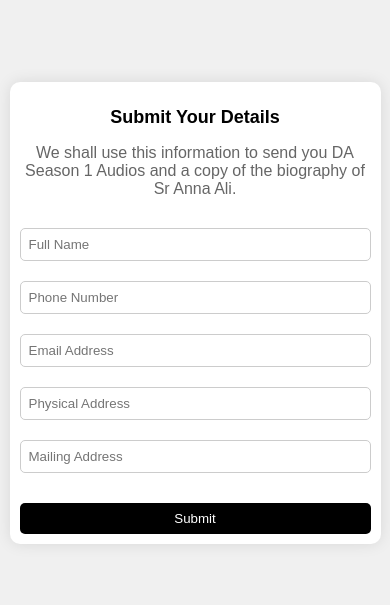
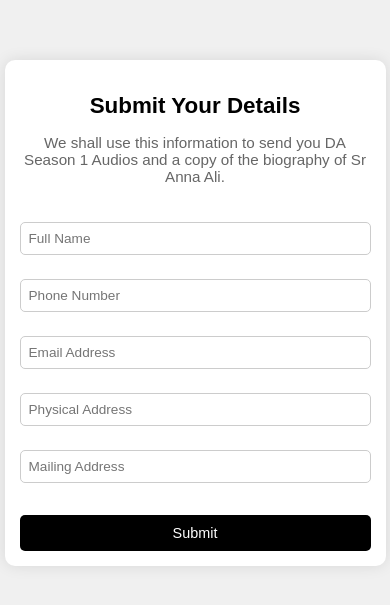
Before and after one commit to SrAnnaAli/SubmitDetailsForm, a plain HTML site: page index.html in a window 390 px wide. Shown: the part 109-714 px from the top of the page. Drawn offline with Linux system fonts and the light colour scheme.

Commit message:
Update index.html

```diff
--- a/index.html
+++ b/index.html
@@ -18,30 +18,33 @@
             height: 100vh;
             background-color: #f0f0f0;
             font-family: Arial, sans-serif;
+            font-size: 16px; /* Base font size for readability */
         }
         .form-container {
             background-color: #ffffff;
-            padding: 20px;
+            padding: 30px;
             border-radius: 10px;
             box-shadow: 0 0 15px rgba(0, 0, 0, 0.1);
             width: 90%;
-            max-width: 500px;
+            max-width: 600px; /* Adjusted max-width */
             text-align: center;
         }
         h2 {
-            margin-bottom: 10px;
+            margin-bottom: 15px;
+            font-size: 1.8rem; /* Responsive heading for desktop */
             color: black;
         }
         h3 {
-            margin-bottom: 20px;
+            margin-bottom: 25px;
+            font-size: 1.2rem; /* Slightly smaller sub-heading */
             color: #666;
-            font-size: 16px;
             font-weight: normal;
         }
         input[type="text"], input[type="tel"], input[type="email"] {
             width: 100%;
-            padding: 10px;
-            margin: 10px 0;
+            padding: 12px;
+            margin: 12px 0;
+            font-size: 1rem; /* Font size for inputs */
             border: 1px solid #ccc;
             border-radius: 5px;
             box-sizing: border-box;
@@ -49,8 +52,9 @@
         input[type="submit"] {
             background-color: black;
             color: white;
+            font-size: 1.1rem; /* Slightly larger for better visibility */
             border: none;
-            padding: 12px;
+            padding: 14px;
             width: 100%;
             border-radius: 5px;
             cursor: pointer;
@@ -62,29 +66,69 @@
         }
         #thankYouMessage {
             display: none;
-            margin-top: 20px;
+            margin-top: 25px;
+            font-size: 1.2rem; /* Larger thank you message */
             color: black;
         }
 
         /* Responsive styles */
+        @media (max-width: 1024px) {
+            .form-container {
+                padding: 20px;
+            }
+            h2 {
+                font-size: 1.6rem; /* Adjust font size for tablets */
+            }
+            h3 {
+                font-size: 1.1rem;
+            }
+            input[type="text"], input[type="tel"], input[type="email"] {
+                font-size: 1rem;
+                padding: 10px;
+            }
+            input[type="submit"] {
+                font-size: 1rem;
+                padding: 12px;
+            }
+        }
+
         @media (max-width: 768px) {
             .form-container {
-                padding: 15px;
+                padding: 18px;
             }
-            input[type="text"], input[type="tel"], input[type="email"], input[type="submit"] {
-                padding: 10px;
+            h2 {
+                font-size: 1.5rem; /* Adjust font size for smaller tablets */
+            }
+            h3 {
+                font-size: 1rem;
+            }
+            input[type="text"], input[type="tel"], input[type="email"] {
+                font-size: 0.9rem;
+                padding: 9px;
+            }
+            input[type="submit"] {
+                font-size: 0.95rem;
+                padding: 11px;
             }
         }
 
         @media (max-width: 480px) {
             .form-container {
-                padding: 10px;
+                padding: 15px;
             }
             h2 {
-                font-size: 18px;
+                font-size: 1.4rem; /* Font size for mobile */
             }
-            input[type="text"], input[type="tel"], input[type="email"], input[type="submit"] {
+            h3 {
+                font-size: 0.95rem;
+            }
+            input[type="text"], input[type="tel"], input[type="email"] {
+                font-size: 0.85rem;
                 padding: 8px;
+            }
+            input[type="submit"] {
+                font-size: 0.9rem;
+                padding: 10px;
             }
         }
     </style>
@@ -92,7 +136,7 @@
 <body>
 
     <div class="form-container">
-        <!-- Main Title without underline -->
+        <!-- Main Title -->
         <h2 id="formHeader">Submit Your Details</h2>
 
         <!-- Sub-heading explaining why the information is collected -->
```
